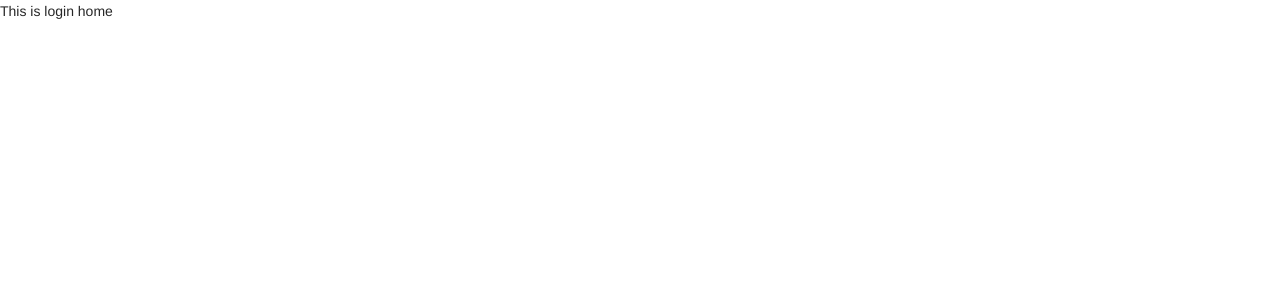
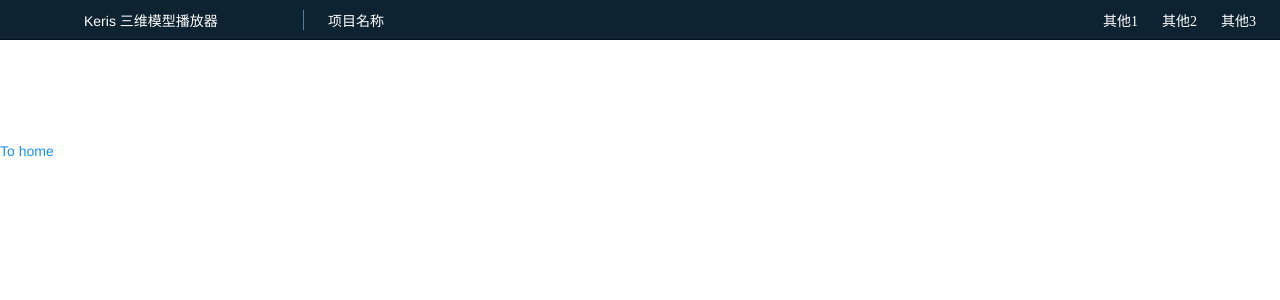
Before and after one commit to Styx11/3d-model-player, a Vue app in the folder views/: page / in a window 1280 px wide. Shown: the top 300 px of the page. Built offline with nearby package versions, Linux system fonts and the light colour scheme; the HTML template or start-up script is replaced by a standard one.

Commit message:
feat: update title bar router

```diff
--- a/views/package.json
+++ b/views/package.json
@@ -53,7 +53,7 @@
 	},
 	"dependencies": {
 		"@ant-design/icons-vue": "^5.1.5",
-		"ant-design-vue": "^2.0.0-rc.6",
+		"ant-design-vue": "^2.0.0",
 		"crypto-js": "^4.0.0",
 		"vue": "3.0.5",
 		"vue-router": "^4.0.2",
--- a/views/src/components/TitleBar/index.vue
+++ b/views/src/components/TitleBar/index.vue
@@ -3,21 +3,27 @@
 		<div class="title_bar">
 			<aside class="title_bar_aside">
 				<DragableItem>
-					<slot name='titlebarAside'>
-						<span>Dashboard</span>
-					</slot>
+					<section class="aside_title">
+						<p v-if="isHomePage" class="title_item">Keris 三维模型播放器</p>
+						<div v-else @click="goBack" class="title_item title_item_back">
+							<LeftOutlined />
+							<span :style="{ marginLeft: '8px' }">返回</span>
+						</div>
+					</section>
 				</DragableItem>
 			</aside>
 			<Divider type="vertical" style="{{ margin: 0 }}" />
 			<main class="title_bar_main">
 				<aside class="main_left">
-					<slot name='projectName'>项目名称</slot>
+					<DragableItem>
+						<span class="project_name">{{ projectName }}</span>
+					</DragableItem>
 				</aside>
 				<section class="main_right">
-					<slot name='operationSection'>
-						<span>其他1</span>
-						<span>其他2</span>
-						<span>其他3</span>
+					<slot name="operationSection">
+						<span class="default_operation_text">其他1</span>
+						<span class="default_operation_text">其他2</span>
+						<span class="default_operation_text">其他3</span>
 					</slot>
 				</section>
 			</main>
@@ -28,6 +34,7 @@
 <script lang='ts'>
 	import { defineComponent } from 'vue'
 	import { Divider } from 'ant-design-vue'
+	import { LeftOutlined } from '@ant-design/icons-vue'
 
 	import DragableContainer from '../Drag/DragableContainer.vue'
 	import DragableItem from '../Drag/DragableItem.vue'
@@ -40,7 +47,33 @@
 			Divider,
 			DragableItem,
 			DragableContainer,
+			LeftOutlined,
 		},
+		props: {
+			projectName: {
+				type: String,
+				default: '项目名称',
+			}
+		},
+		computed: {
+			isHomePage(): boolean
+			{
+				return this.$route.path.split('/').filter(r => r !== '').length === 0
+			}
+		},
+		methods: {
+			goBack(): void
+			{
+				if (!this.isHomePage && this.$route.path !== '/')
+				{
+					this.$router.replace('/')
+				}
+				else
+				{
+					this.$router.go(-1)
+				}
+			}
+		}
 	})
 </script>
 
@@ -64,6 +97,19 @@
 			width: @ASIDE_CONTENT_WIDTH - 24px;
 			padding-left: @TRAFFIC_LIGHT_WIDTH;
 			color: @WHITE_COLOR;
+			.aside_title {
+				display: inline-block;
+				height: 100%;
+				.title_item {
+					height: 100%;
+					margin: 0;
+				}
+				.title_item_back {
+					&:hover {
+						color: @PRIMARY_COlOR;
+					}
+				}
+			}
 		}
 		.title_bar_main {
 			.flexContainer(row);
@@ -72,13 +118,15 @@
 			height: 100%;
 			.main_left {
 				height: 100%;
-				color: @WHITE_COLOR;
+				.label(14px, @WHITE_COLOR);
 			}
 			.main_right {
 				height: 100%;
 				flex: 1 1 auto;
-				color: @WHITE_COLOR;
 				.flexContainer(row, flex-end);
+				.default_operation_text {
+					.label(14px, @WHITE_COLOR);
+				}
 				& > * {
 					height: 100%;
 					margin-left: 24px;
--- a/views/src/pages/home/Home.vue
+++ b/views/src/pages/home/Home.vue
@@ -1,12 +1,17 @@
 <template>
-	<div class="project_home_container">hello</div>
+	<div class="project_home_container">
+		<TitleBar />
+	</div>
 </template>
 
 <script lang='ts'>
 	import { defineComponent } from 'vue'
+	import TitleBar from '@/components/TitleBar';
+
 	export default defineComponent({
 		name: 'project-home',
 		components: {
+			TitleBar
 		},
 		computed: {
 		},
--- a/views/src/pages/login/components/LoginHome.vue
+++ b/views/src/pages/login/components/LoginHome.vue
@@ -1,15 +1,23 @@
 <template>
-	<div class="login_home_container">This is login home</div>
+	<div class="login_home_container">
+		<TitleBar />
+		<p class="link">
+			<router-link to="/home">To home</router-link>
+		</p>
+	</div>
 </template>
 
 <script lang="ts">
 	import { defineComponent } from 'vue'
 	import { Button } from 'ant-design-vue';
 
+	import TitleBar from '@/components/TitleBar';
+
 	export default defineComponent({
 		name: 'login-home',
 		components: {
 			Button,
+			TitleBar,
 		},
 		methods: {
 			handleLoginClick()
@@ -31,5 +39,8 @@
 		padding: 0;
 		background-repeat: no-repeat;
 		background-size: 100% 100%;
+		.link {
+			margin-top: 100px;
+		}
 	}
 </style>
```
